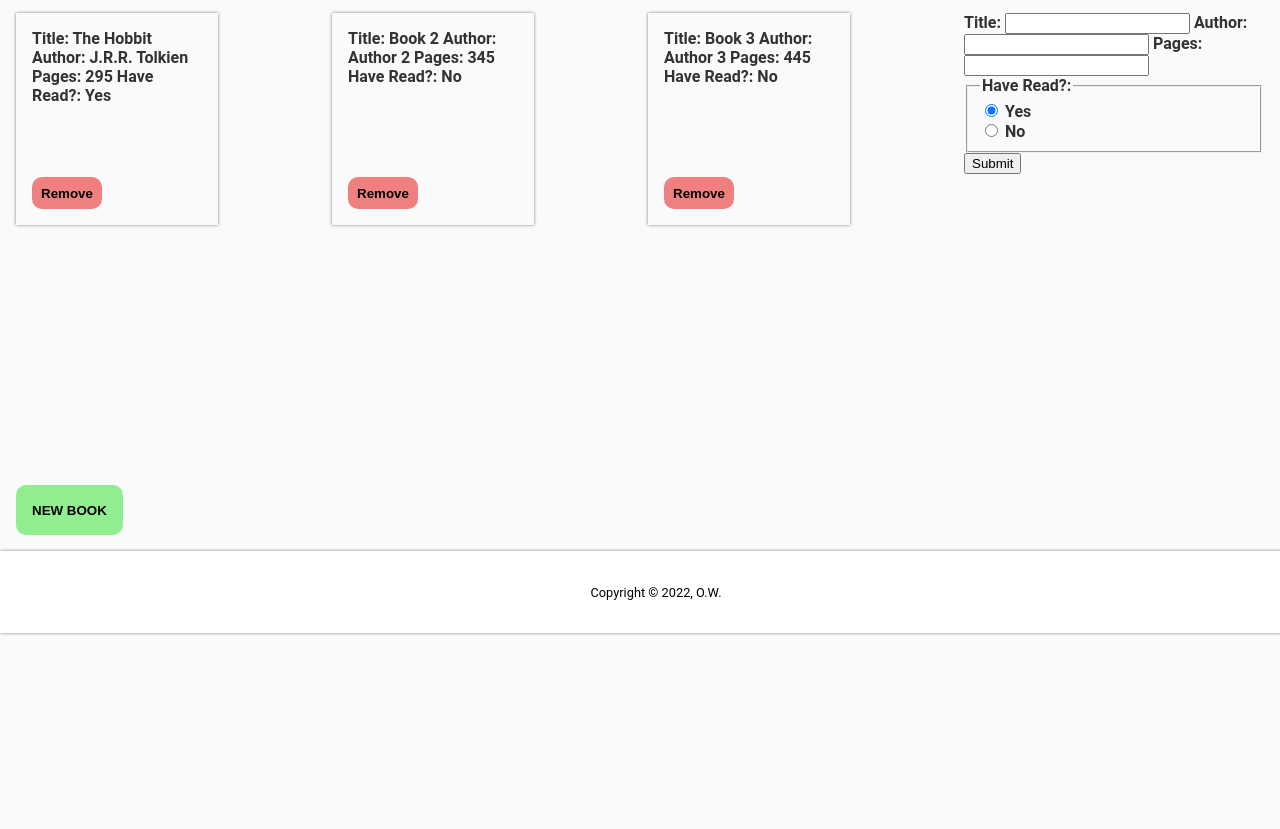
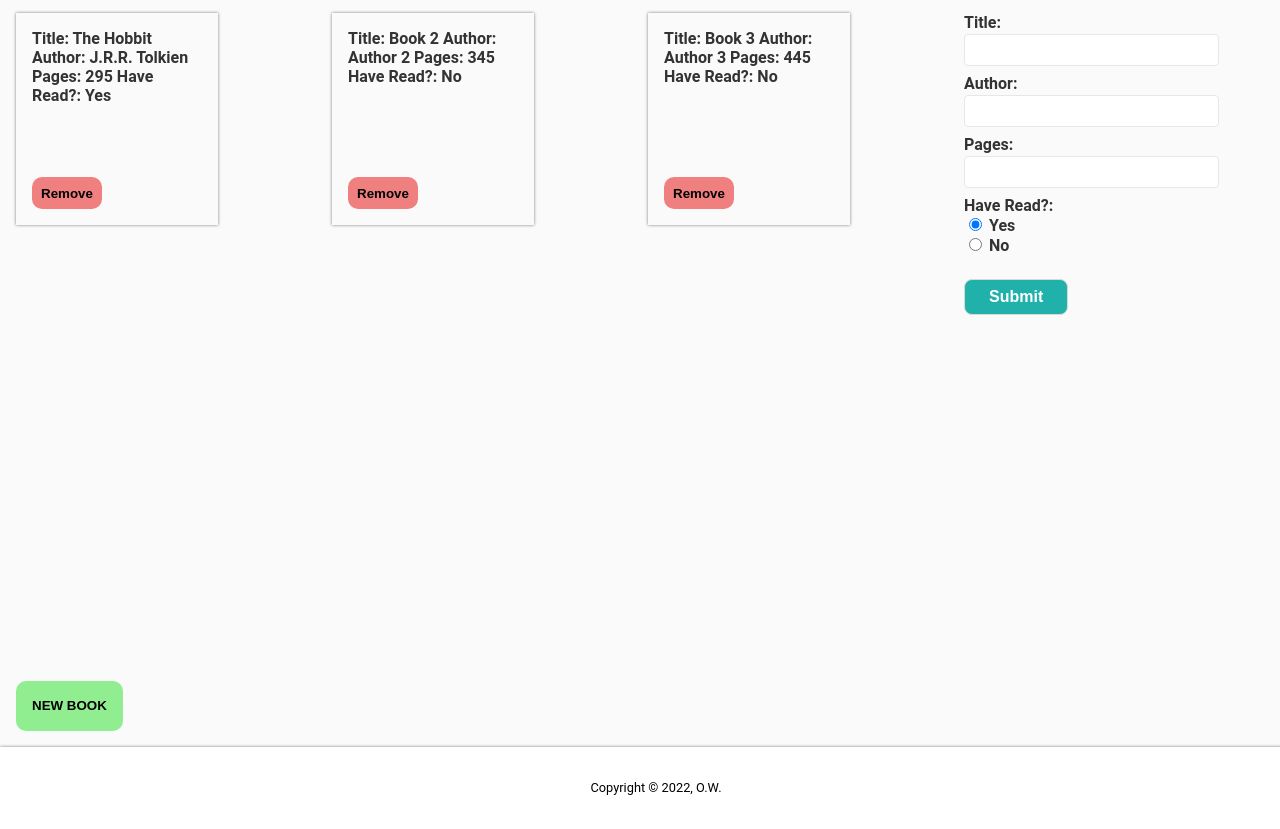
Before and after one commit to Taaaaab/library, a plain HTML site: page index.html in a window 1280 px wide. Both pictures are taken after a click on the button "NEW BOOK". Shown: the part 85-914 px from the top of the page. Before the commit the page ends 800 px from the top, so only its background shows below. Drawn offline with Linux system fonts and the light colour scheme.

```diff
--- a/style.css
+++ b/style.css
@@ -6,6 +6,65 @@
     font: 100% / normal sans-serif;
     font-family: Roboto, Oxygen, Ubuntu, Cantarell, 'Open Sans', 'Helvetica Neue', sans-serif;
     font-weight: bold;
+  }
+
+  button,
+  fieldset,
+  input[type="text"],
+  legend,
+  select,
+  textarea {
+    -webkit-appearance: none;
+    -moz-appearance: none;
+    appearance: none;
+    background-color: transparent;
+    border: none;
+    padding: 0;
+    margin: 0;
+    box-sizing: border-box;
+  }
+
+input[type="text"],
+select {
+  border: 1px solid #E5E7EB;
+  background-color: white;
+  border-radius: 0.25rem;
+}
+
+input[type="text"] {
+  font: 1rem / 1.5 sans-serif;
+  display: block;
+  box-sizing: border-box;
+  width: 85%;
+  padding: 0.2rem 0.5rem;
+  margin-top: 0.1rem;
+  margin-bottom: 0.5rem;
+}
+
+input:focus {
+    outline: 0;
+    border-color: blue;
+    box-shadow: 0 2px 4px 0 #999;
+  }
+
+input[type="submit"] {
+    font: 1rem sans-serif;
+    font-weight: bold;
+    border-radius: 0.5rem;
+    cursor: pointer;
+    padding: 0.5rem 1.5rem;
+    margin-top: 1.5rem;
+    margin-bottom: 0.5rem;
+  }
+
+  input[type="submit"] {
+    background-color: lightseagreen;
+    border: 1px solid rgb(217, 217, 217);
+    color: white;
+  }
+
+  input[type="submit"]:hover {
+    background-color: rgb(65, 205, 198);
   }
 
   .container {
@@ -77,6 +136,7 @@
     padding: 1rem;
     font-weight: bold;
     background-color: lightgreen;
+    color: black;
 }
 
 .footer {
```
